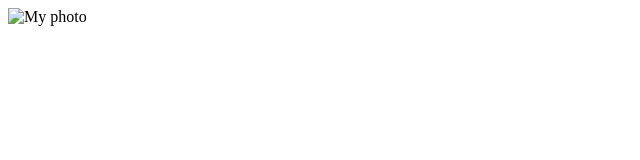
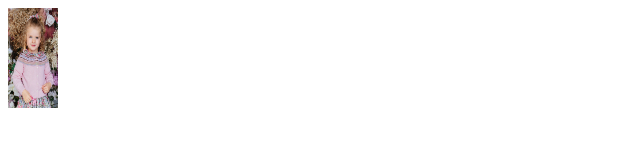
Before and after one commit to Whitehumster/rsschool-cv3, a plain HTML site: page index.html in a window 1280 px wide. Shown: the whole page, without its empty margins (0-640 px from the left). Drawn offline with Linux system fonts and the light colour scheme.

Commit message:
fix:add new photo

```diff
--- a/index.html
+++ b/index.html
@@ -8,6 +8,6 @@
 
 </head>
 <body>
-    <img src="Img/IMG_8126_cr.jpg" alt="My photo" width="50px" height="100px">
+    <img src="Img/M65124.jpg" alt="My photo" width="50px" height="100px">
 </body>
 </html>
```
